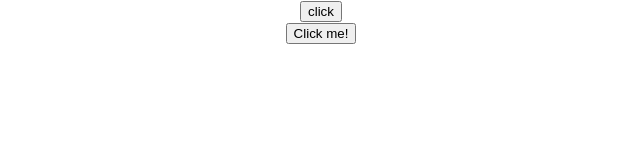
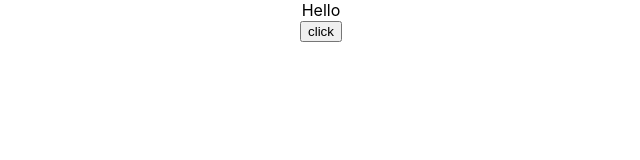
Before and after one commit to JohnLeeWH/OPS, a React (Create React App) app in the folder ops-page/: page / in a window 1280 px wide. Shown: the top 160 px of the page, without its empty margins (319-959 px from the left). Built offline with nearby package versions, Linux system fonts and the light colour scheme.

Commit message:
clickhandler bind

```diff
--- a/ops-page/src/App.js
+++ b/ops-page/src/App.js
@@ -8,13 +8,13 @@
 import Great from "./components/Great";
 import FunctionClick from "./components/FunctionClick";
 import ClassClick from "./components/ClassClick";
+import EventBind from "./components/EventBind";
 
 class App extends React.Component {
   render() {
     return (
       <div className="App">
-        <FunctionClick />
-        <ClassClick />
+        <EventBind />
       </div>
     )
   }
--- /dev/null
+++ b/ops-page/src/components/EventBind.js
@@ -0,0 +1,26 @@
+import React, { Component } from "react";
+
+class EventBind extends Component {
+    constructor(props) {
+        super(props);
+        this.state = {
+            message: "Hello",
+        };
+        //this.clickHandler = this.clickHandler.bind(this);
+    }
+
+    clickHandler = () => {
+        this.setState({
+            message: "goodbye",
+        });
+        console.log(this);
+    }
+    render() {
+        return <div>
+            <div>{this.state.message}</div>
+            <button onClick={this.clickHandler}>click</button>
+        </div>;
+    }
+}
+
+export default EventBind;
```
